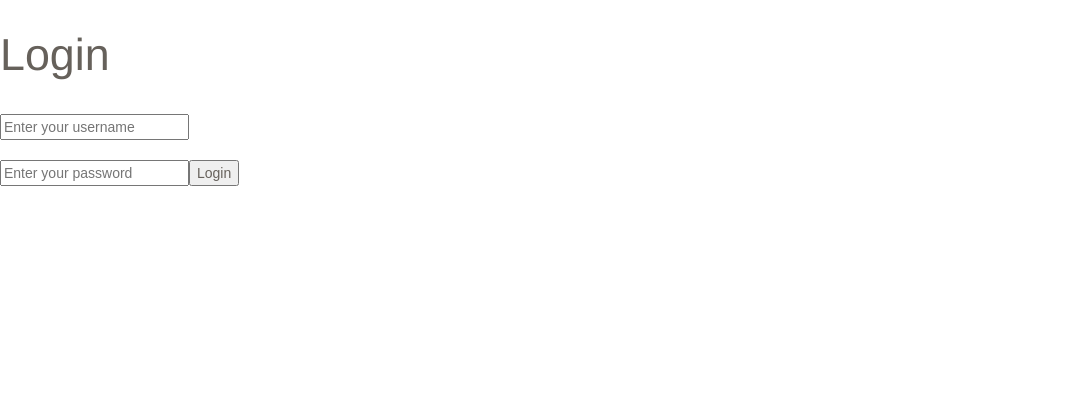
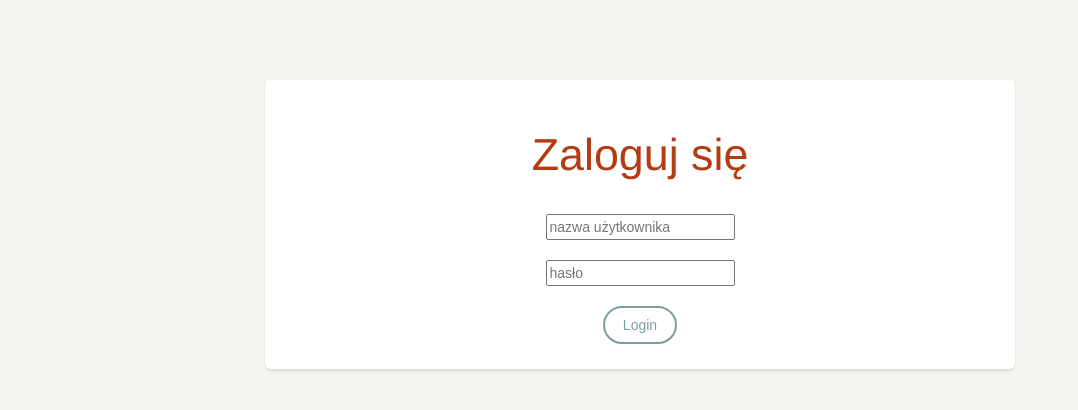
Before and after one commit to RoboBlog/VocabularyAnalyzeAppClient, a Vue app: page /#/login in a window 1280 px wide. Shown: the top 410 px of the page, without its empty margins (0-1078 px from the left). Built offline with nearby package versions, Linux system fonts and the light colour scheme; what vue-resource would draw is missing.

Commit message:
fix register & login

```diff
--- a/src/assets/sass/paper/_buttons.scss
+++ b/src/assets/sass/paper/_buttons.scss
@@ -28,6 +28,9 @@
   }
 }
 
+.btt{
+  padding-bottom: 25px;
+}
 .btn-group .btn + .btn,
 .btn-group .btn + .btn-group,
 .btn-group .btn-group + .btn,
--- a/src/assets/sass/paper/_cards.scss
+++ b/src/assets/sass/paper/_cards.scss
@@ -206,6 +206,7 @@
       border: 5px solid $card-muted-color;
     }
   }
+
   .title {
     font-weight: 600;
     line-height: 24px;
--- /dev/null
+++ b/src/components/GeneralViews/Register.vue
@@ -0,0 +1,68 @@
+<template>
+  <div class="wrapper">
+    <div class="main-panel-no-sidebar">
+
+
+      <br />
+      <br />
+      <br />
+
+
+
+      <div class="container">
+        <div class="row">
+          <div class="col-md-8 col-md-offset-2 text-center">
+            <div class="card-select ">
+              <div v-on:keyup.enter="login" class = 'btt'>
+                <br />
+                <h1 class="title text-danger">Zarejestruj się</h1>
+                <br />
+                <input type = "text" v-model="credentials.username" placeholder="nazwa użytkownika">
+                <br />
+
+                <br />
+                <input type = "password" v-model="credentials.password" placeholder="hasło">
+                <br />
+                <br />
+                <input type = "text" v-model="credentials.email" placeholder="e-mail">
+                <br />
+                <br />
+                <button v-on:click="signUp" class="btn btn-primary">Zarejestruj</button>
+
+                <!--VALIDATE-->
+              </div>
+            </div>
+          </div>
+        </div>
+      </div>
+    </div>
+  </div>
+
+
+</template>
+
+<script>
+  export default {
+    name: 'signup',
+    data() {
+      return {
+        credentials: {
+          username: '',
+          password: '',
+          email: ''
+        }
+      };
+    },
+    methods: {
+      signUp: function() {
+        console.log(this.credentials)
+        this.$http.post('http://localhost:9000/signup', body).then(response =>{
+          this.words = response.body;
+        }, response =>{
+          alert("Oups");
+        });
+      },
+    }
+  }
+
+</script>
--- a/src/components/Login.vue
+++ b/src/components/Login.vue
@@ -1,18 +1,45 @@
 <template>
-  <div v-on:keyup.enter="login">
-    <h1>Login</h1>
-    <br/>
-    <input type = "text" v-model="credentials.username" placeholder="Enter your username">
-    <br />
-    <br />
-    <input type = "password" v-model="credentials.password" placeholder="Enter your password">
-    <button v-on:click="login">Login</button>
-    <!--VALIDATE-->
+  <div class="wrapper">
+    <div class="main-panel-no-sidebar">
+
+
+      <br />
+      <br />
+      <br />
+      <br />
+
+
+
+      <div class="container">
+        <div class="row">
+          <div class="col-md-8 col-md-offset-2 text-center">
+            <div class="card-select ">
+              <div v-on:keyup.enter="login" class = 'btt'>
+                <br />
+              <h1 class="title text-danger">Zaloguj się</h1>
+              <br/>
+              <input type = "text" v-model="credentials.username" placeholder="nazwa użytkownika">
+              <br />
+              <br />
+              <input type = "password" v-model="credentials.password" placeholder="hasło">
+                <br />
+                <br />
+
+                <button v-on:click="login" class="btn btn-primary">Login</button>
+              <!--VALIDATE-->
+              </div>
+            </div>
+          </div>
+        </div>
+      </div>
+    </div>
   </div>
+
+
 </template>
 
 <script>
-  export default {
+ export default {
     name: 'login',
     data() {
       return {
--- a/src/router/index.js
+++ b/src/router/index.js
@@ -14,6 +14,7 @@ import Quiz from '@/components/GeneralViews/Quiz'
 import QuizView from '@/components/GeneralViews/QuizView'
 import Flashcards from '@/components/GeneralViews/Flashcards'
 import Flashcard from '@/components/GeneralViews/Flashcard'
+import Register from '@/components/GeneralViews/Register'
 const routes = [
   {
     path: '/',
@@ -41,9 +42,9 @@ const routes = [
     component: Login
   },
   {
-    path: '/signup',
-    name: 'signup',
-    component: Login
+    path: '/register',
+    name: 'register',
+    component: Register
   },
 
   //       path: 'dictionary',
```
Also changed, not shown: src/components/GeneralViews/Login.vue (deleted, +0 -40 lines), src/components/SignUp.vue (deleted, +0 -41 lines), src/components/quiz/Quiz.vue (deleted, +0 -20 lines).
